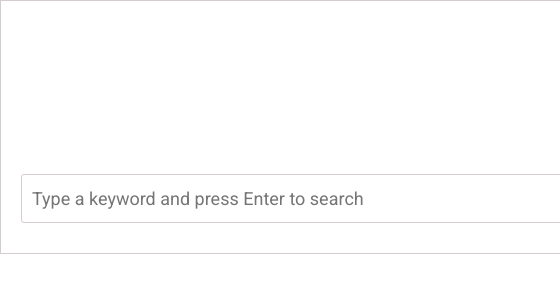
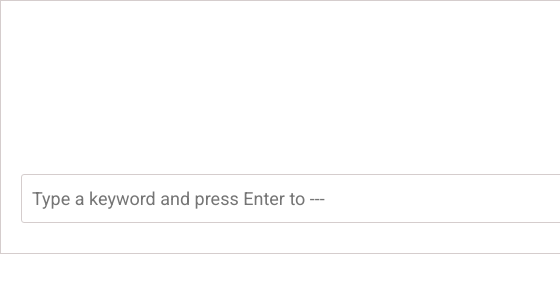
Before and after one commit to Sanjay-Kumar-Maddili/wikipedia-imp, a plain HTML site: page index.html in a window 1280 px wide. Shown: the full height of the page, 0-560 px from the left. Drawn offline with nearby package versions, Linux system fonts and the light colour scheme; grey boxes are pictures that could not be loaded; a web font is replaced by a local one.

Commit message:
Update index.html

```diff
--- a/index.html
+++ b/index.html
@@ -33,7 +33,7 @@
         />
         <br />
         <input
-          placeholder="Type a keyword and press Enter to search"
+          placeholder="Type a keyword and press Enter to ---"
           type="search"
           class="search-input w-100"
           id="searchInput"
```
